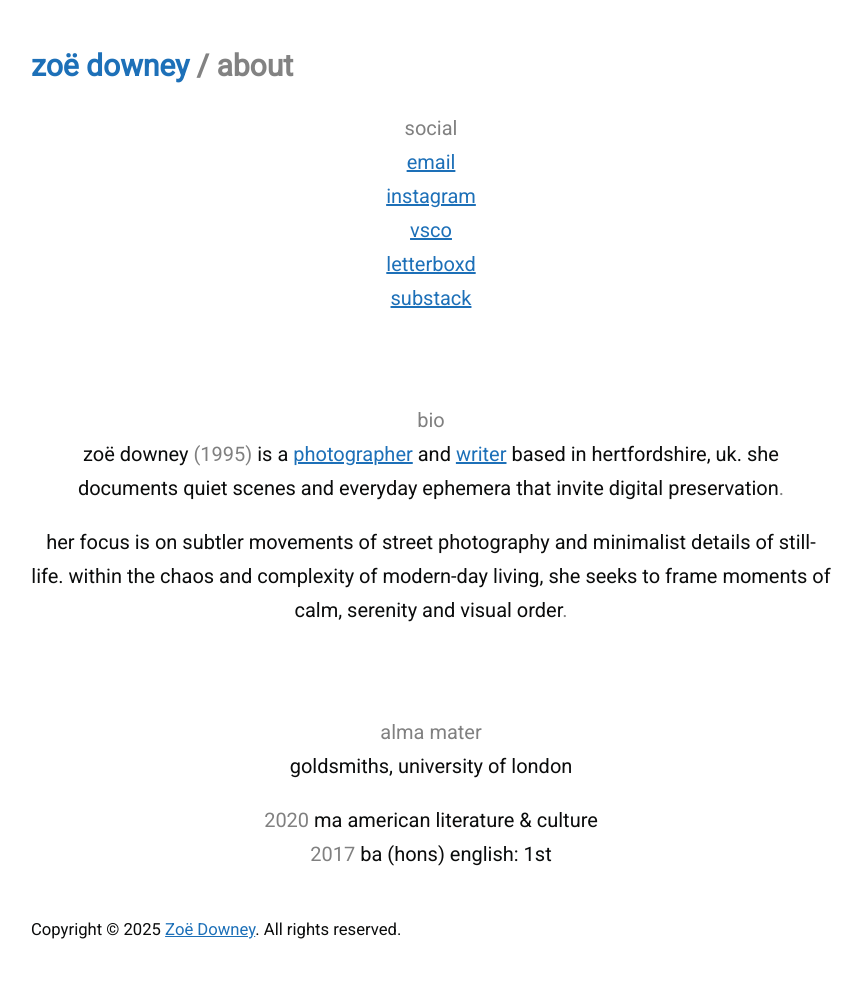
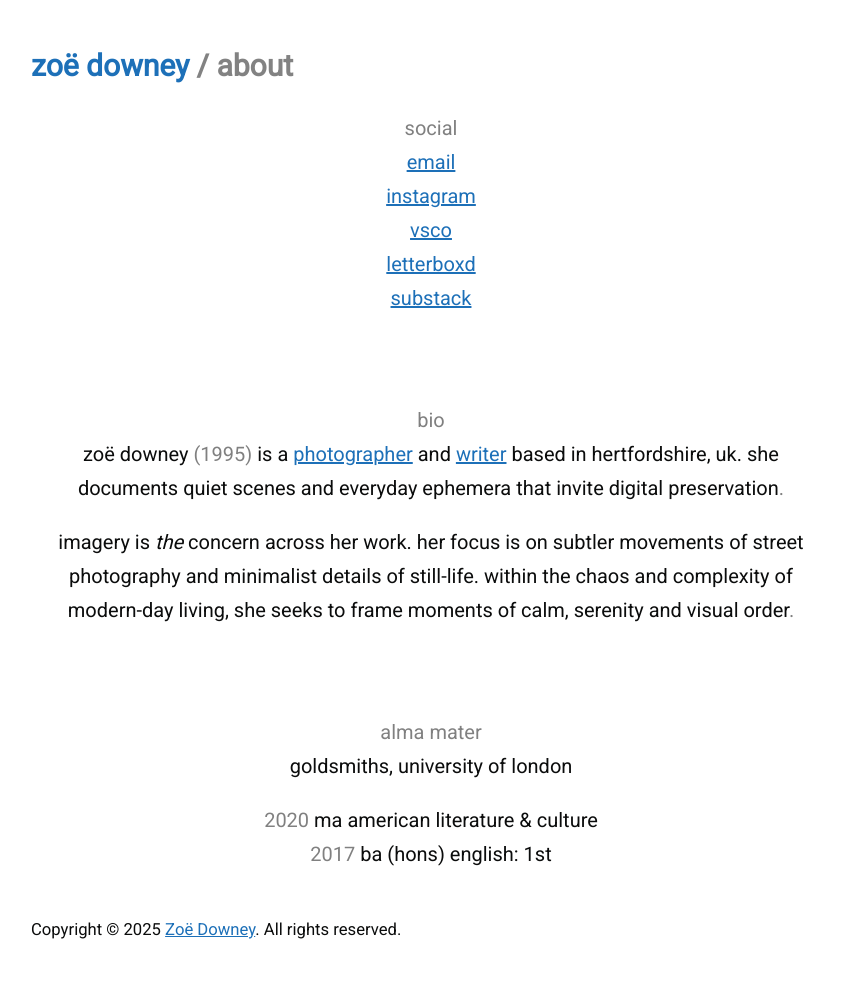
Before and after one commit to zoeurl/zoedowney.github.io, a Jekyll site: the page built from about/index.html, in a window 1280 px wide. Shown: the whole page, without its empty margins (209-1071 px from the left). Built offline with Jekyll 4.4.1, drawn with Linux system fonts in a browser that asks for light colours.

Commit message:
Update index.html

```diff
--- a/about/index.html
+++ b/about/index.html
@@ -13,7 +13,7 @@
 <br><font color="grey">bio</font>
 <br>zoë downey <font color="grey">(1995)</font> is a <a href="https://www.zoedowney.com/photography/">photographer</a> and <a href="https://www.zoedowney.com/writing/">writer</a> based in hertfordshire, uk. she documents quiet scenes and everyday ephemera that invite digital preservation<font color="grey">.</font>
 </p>
-her focus is on subtler movements of street photography and minimalist details of still-life. within the chaos and complexity of modern-day living, she seeks to frame moments of calm, serenity and visual order<font color="grey">.</font>
+imagery is <em>the</em> concern across her work. her focus is on subtler movements of street photography and minimalist details of still-life. within the chaos and complexity of modern-day living, she seeks to frame moments of calm, serenity and visual order<font color="grey">.</font>
 </p>
 <br>
 <br><font color="grey">alma mater</font>
```
